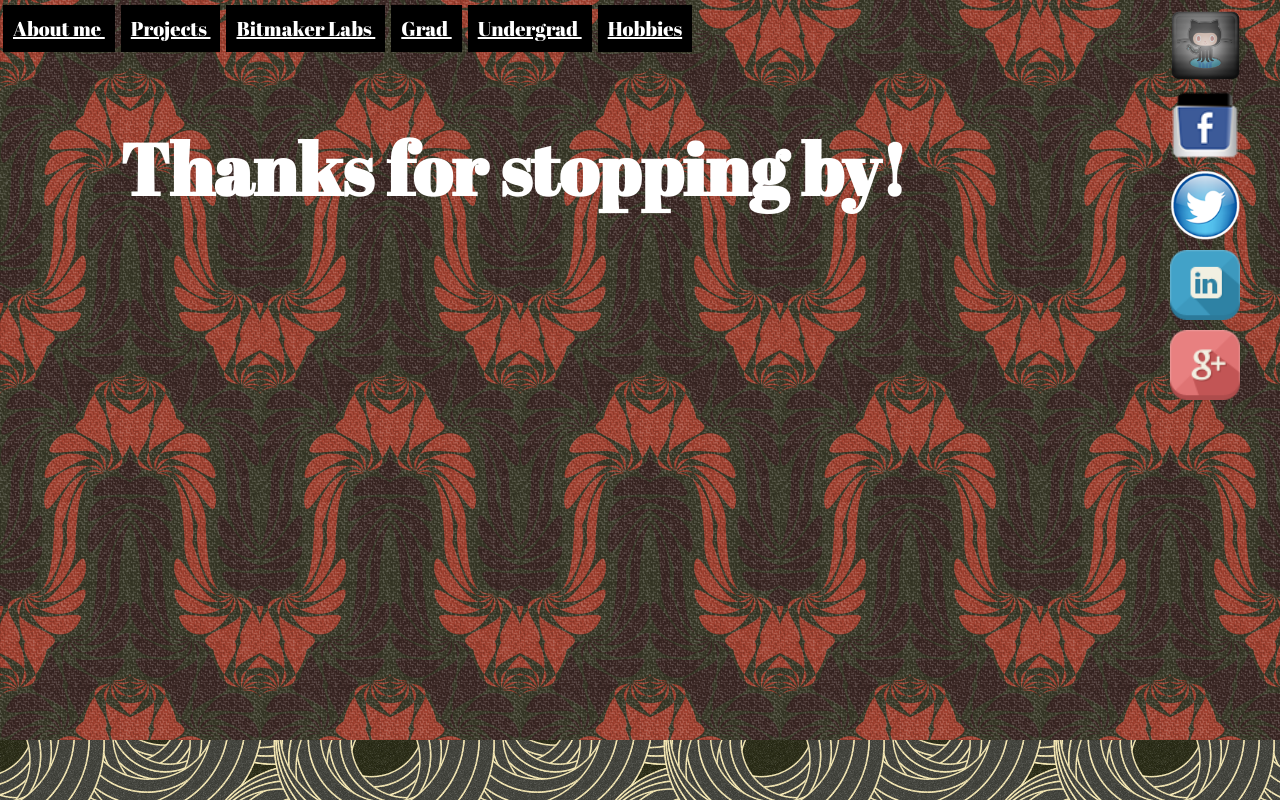
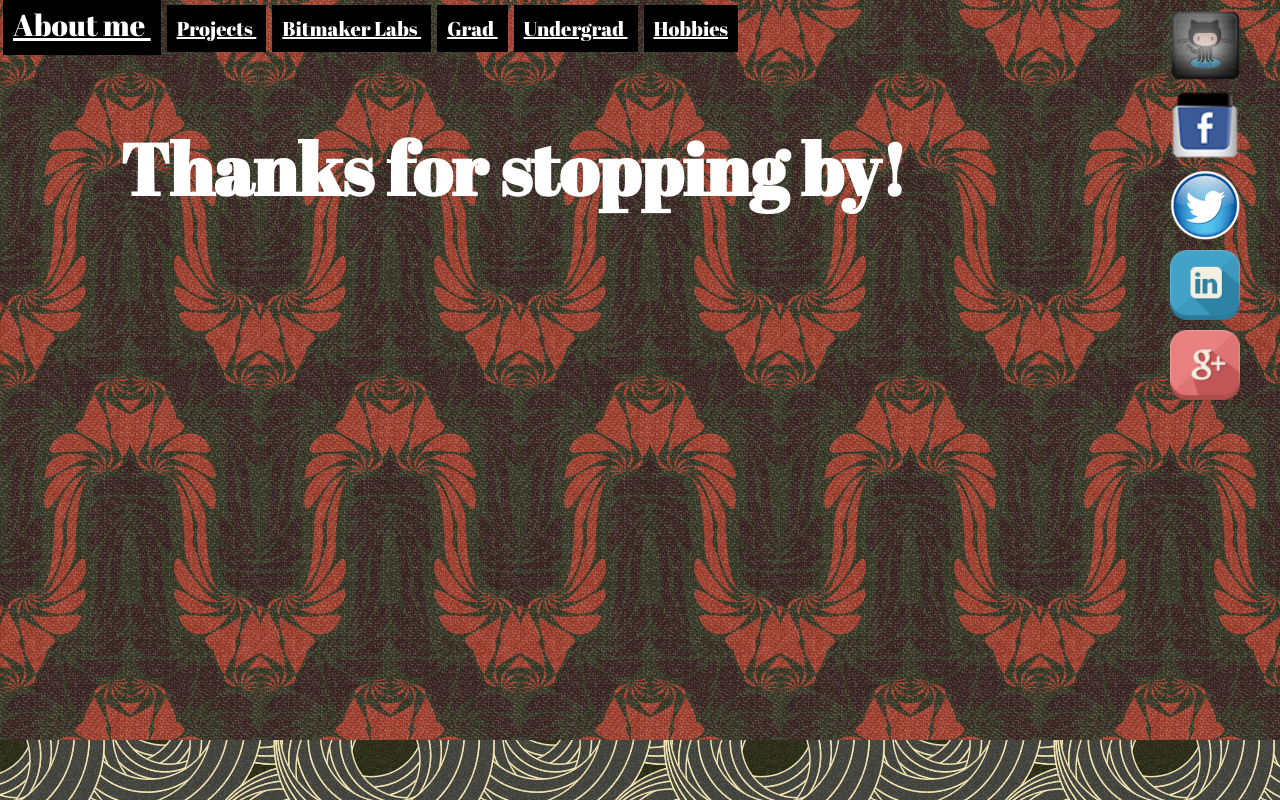
Before and after one commit to ahmedhawas/profile, a plain HTML site: page public/index.html in a window 1280 px wide. In both pictures the pointer is over the link "About me". Shown: the top 800 px of the page. Drawn offline with nearby package versions, Linux system fonts and the light colour scheme; a web font is replaced by a local one.

Commit message:
navbar hover effect

```diff
--- a/public/css/style.css
+++ b/public/css/style.css
@@ -61,6 +61,9 @@ nav a{
   padding:10px;
   margin: 3px;
   font-family:'Abril Fatface';
+}
+nav a:hover{
+  font-size: 30px;
 }
 
 .top-nav{
```
